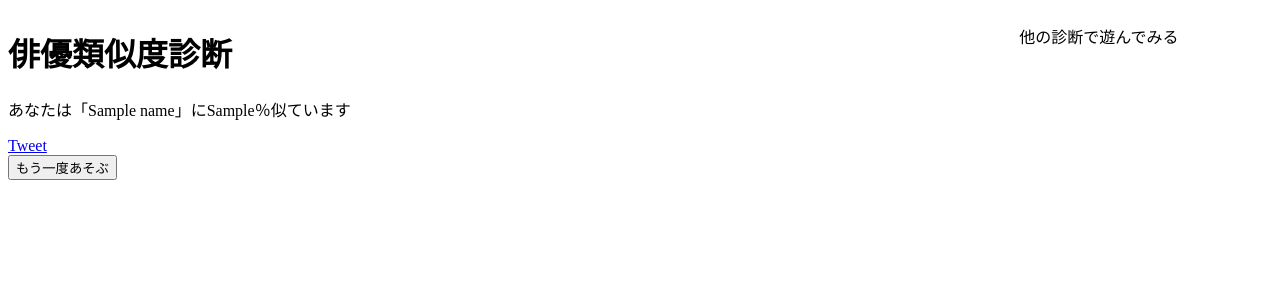
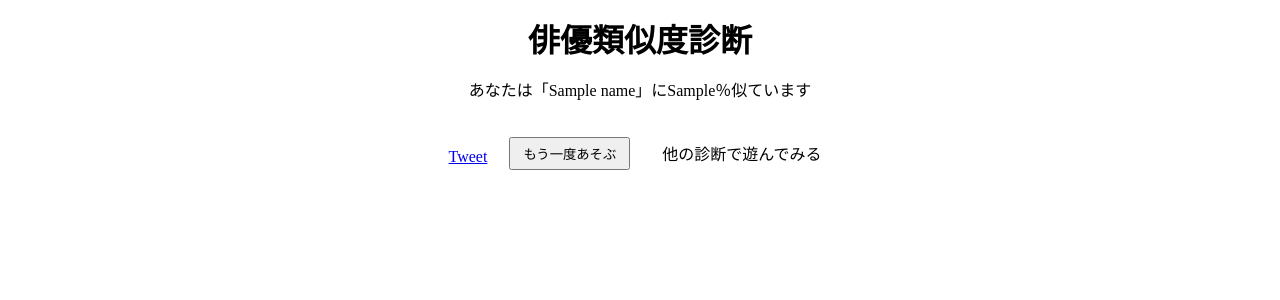
Before and after one commit to Kamenleon/Udon, a Flask app: template server/templates/ans.html in a window 1280 px wide. Shown: the top 300 px of the page. Run offline with Flask 2, Linux system fonts and the light colour scheme; the template is opened without the code that fills it: most values are stand-ins (such as "Sample title", 1, 10 or a date in 2020); some libraries are stand-ins or nearby versions.

Commit message:
デザイン制作中

```diff
--- a/server/static/css/style.css
+++ b/server/static/css/style.css
@@ -1,11 +1,40 @@
-main{
-  width: 80%;
+body{
+  width: 700px;
+  margin: 0px auto;
 }
 
-aside{
-  width: 20%;
+h1{
+  margin: 15px 0 0 0 ;
+  text-align: center;
 }
 
-.contents{
+#ansName{
+  text-align: center;
+}
+
+#actImg{
+  text-align: center;
+}
+
+#result{
+  display: inline-block;
+}
+
+#btn{
   display: flex;
+  justify-content: center;
+  align-items: center;
 }
+
+.btns{
+  margin: 0px 10px;
+  padding: 5px 12px;
+}
+
+#twitter{
+  margin: 8px 0 0 0;
+}
+
+.upload{
+  margin: 20px auto;
+}
--- a/server/templates/ans.html
+++ b/server/templates/ans.html
@@ -16,18 +16,17 @@
       </div>
       <div id="result">
       </div>
+      <div id="btn">
+        <div class="btns" id="twitter">
       <a href="https://twitter.com/share?ref_src=twsrc%5Etfw" class="twitter-share-button" data-size="large"
         data-text="診断してみました！" data-hashtags="サマーハッカソン" data-related="" data-show-count="false">Tweet</a>
       <script async src="https://platform.twitter.com/widgets.js" charset="utf-8"></script>
-
+      </div>
       <form action="/ans" method="post">
-        <input type="submit" value="もう一度あそぶ">
+        <input type="submit" value="もう一度あそぶ" class="btns">
       </form>
-
-    </main>
-    <aside>
-      <p>他の診断で遊んでみる</p>
-    </aside>
+      <p class="btns">他の診断で遊んでみる</p>
+    </div>
   </div>
   <script src="//ajax.googleapis.com/ajax/libs/jquery/2.1.4/jquery.min.js"></script>
   <script type="text/javascript" src="{{ url_for('static', filename='js/actList.js') }}"></script>
```
Also changed, not shown: server/templates/index.html (+5 -7 lines), server/templates/test.html (+63 -3 lines).
